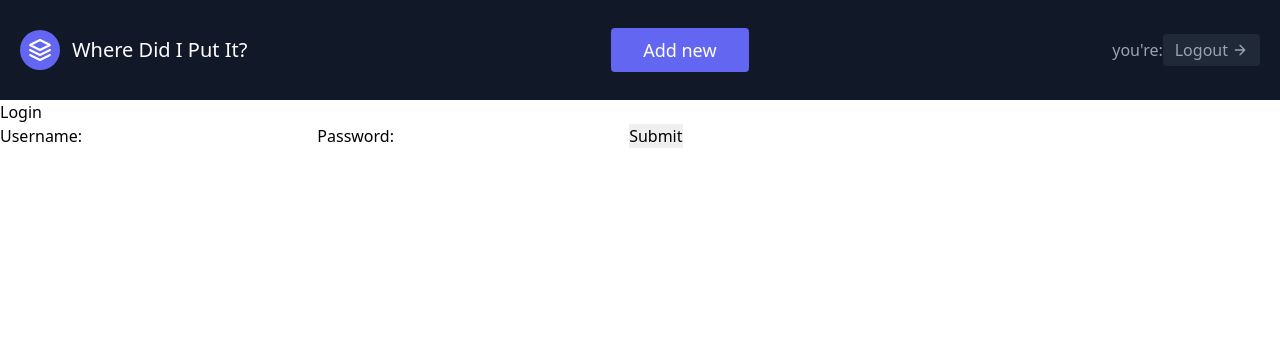
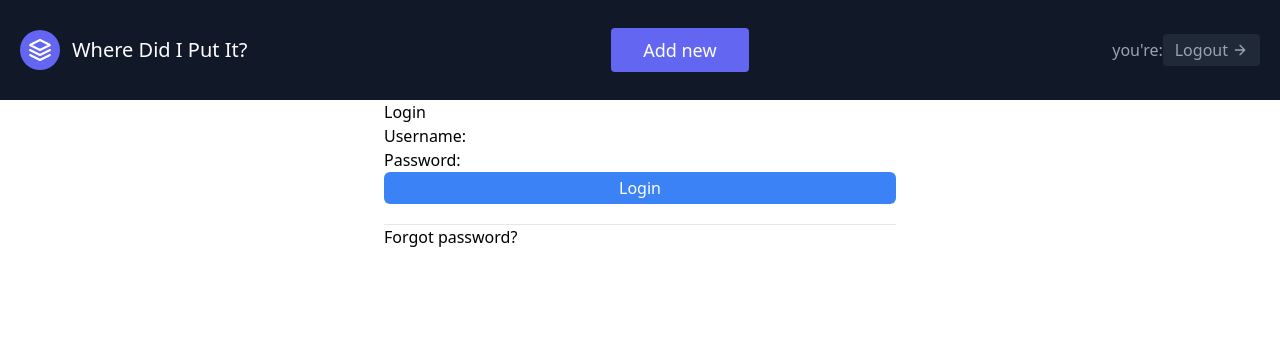
Before and after one commit to zwykuy-gracz/wheredidiputit, a Django app: page /login/ in a window 1280 px wide. Shown: the top 360 px of the page. Run offline with Django 3.2, Linux system fonts and the light colour scheme; some libraries are stand-ins or nearby versions.

Commit message:
styling login site

```diff
--- a/accounts/forms.py
+++ b/accounts/forms.py
@@ -46,5 +46,4 @@
         if email_qs.exists():
             raise forms.ValidationError(
                 "This email has already been registered")
-        return email
-        # return super(UserRegisterForm, self).clean(*args, **kwargs)
+        return super(UserRegisterForm, self).clean(*args, **kwargs)
--- a/accounts/views.py
+++ b/accounts/views.py
@@ -14,7 +14,7 @@
         login(request, user)
         if next:
             return redirect(next)
-        return redirect('/')
+        return redirect('/list/')
     context = {
         'form': form
     }
@@ -38,3 +38,7 @@
         'form': form
     }
     return render(request, "registration/signup.html", context)
+
+def logout_view(request):
+    logout(request)
+    return redirect('/')
--- a/templates/home.html
+++ b/templates/home.html
@@ -1 +1,3 @@
 home page
+
+<a href={% url 'login' %}>Login</a>
--- a/templates/navbar.html
+++ b/templates/navbar.html
@@ -12,10 +12,12 @@
       </div>
     </nav>
     you're: {{ user.username }}
+    <a href={% url 'logout' %}>
     <button class="inline-flex items-center bg-gray-800 border-0 py-1 px-3 focus:outline-none hover:bg-gray-700 rounded text-base mt-4 md:mt-0">Logout
       <svg fill="none" stroke="currentColor" stroke-linecap="round" stroke-linejoin="round" stroke-width="2" class="w-4 h-4 ml-1" viewBox="0 0 24 24">
         <path d="M5 12h14M12 5l7 7-7 7"></path>
       </svg>
     </button>
+    </a>
   </div>
 </header>
--- a/templates/registration/login.html
+++ b/templates/registration/login.html
@@ -1,12 +1,20 @@
 {% extends "base.html" %}
+{% load tailwind_filters %}
 
 {% block content %}
 
-<h1>Login</h1>
-<form method="POST">
-	{% csrf_token %}
-	{{ form }}
-	<input type="submit" name="" />
-</form>
+<div class="max-w-lg mx-auto">
+	<h1>Login</h1>
+	<form method="POST">
+		{% csrf_token %}
+		{{ form|crispy }}
+		<button type="submit" class="w-full text-white bg-blue-500 hover:bg-blue-600 px-3 py-1 rounded-md">
+			Login
+		</button>
+	</form>
+	<div class="mt-5 border-t border-gray-200 mt-5">
+		<a href="#" class="hover:text-blue-500">Forgot password?</a>
+	</div>
+</div>
 
 {% endblock content %}
--- a/where/forms.py
+++ b/where/forms.py
@@ -1,3 +1 @@
 from django import forms
-
-from .models import
--- a/wheredidiputit/settings.py
+++ b/wheredidiputit/settings.py
@@ -39,6 +39,9 @@
 
     'where',
     'accounts',
+
+    'crispy_forms',
+    "crispy_tailwind",
 ]
 
 MIDDLEWARE = [
@@ -122,3 +125,6 @@
 STATIC_URL = '/static/'
 
 LOGIN_REDIRECT_URL = "/login"
+
+CRISPY_ALLOWED_TEMPLATE_PACKS = "tailwind"
+CRISPY_TEMPLATE_PACK = "tailwind"
--- a/wheredidiputit/urls.py
+++ b/wheredidiputit/urls.py
@@ -16,12 +16,14 @@
 from django.contrib import admin
 from django.urls import path, include
 from where.views import home
-from accounts.views import login_view
+from accounts.views import login_view, register_view, logout_view
 
 
 urlpatterns = [
     path('admin/', admin.site.urls),
     path('', home, name="home"),
     path('login/', login_view, name="login"),
+    path('signup/', register_view, name="signup"),
+    path('logout/', logout_view, name="logout"),
     path('list/', include('where.urls')),
 ]
```
Also changed, not shown: templates/registration/signup.html (+12 -0 lines), db.sqlite3.
